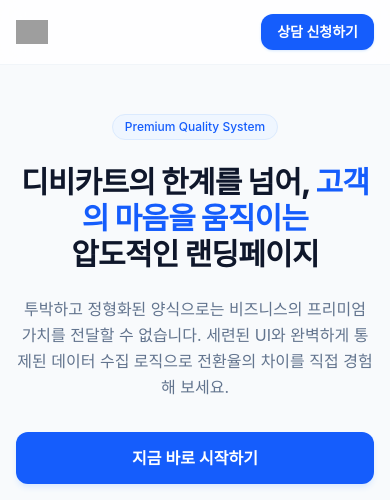
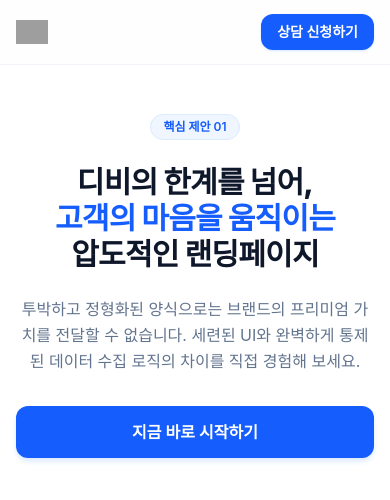
Before and after one commit to DanielJH1135/DB_Landing, a Flask app: page / in a window 390 px wide. Shown: the top 500 px of the page. Run offline with Flask 3, Linux system fonts and the light colour scheme; some web fonts are replaced; grey boxes are pictures that could not be loaded.

Commit message:
Update index.html
이미지 로고 삽입수정커밋

```diff
--- a/templates/index.html
+++ b/templates/index.html
@@ -15,7 +15,7 @@
     <header class="sticky top-0 z-50 backdrop-blur-md bg-white/80 border-b border-slate-100">
         <div class="max-w-5xl mx-auto px-4 h-16 flex items-center justify-between">
             <div class="flex items-center gap-2">
-                <img src="/static/images/logo.png" alt="로고" class="h-6 w-auto object-contain" onerror="this.style.display='none'; this.nextElementSibling.style.display='block';">
+                <img src="https://i.ibb.co/jvRbcRKL/logo.png" alt="로고" class="h-6 w-auto object-contain" onerror="this.style.display='none'; this.nextElementSibling.style.display='block';">
                 <span class="font-bold text-lg tracking-tight text-slate-900 hidden">BRAND LOGO</span>
             </div>
             <a href="#apply-form" class="inline-flex items-center justify-center px-4 py-2 text-sm font-semibold text-white bg-blue-600 hover:bg-blue-700 transition-colors rounded-xl shadow-sm shadow-blue-100">
@@ -24,107 +24,94 @@
         </div>
     </header>
 
-    <section class="relative overflow-hidden pt-12 pb-20 md:pt-20 md:pb-28 border-b border-slate-100">
+    <section class="relative overflow-hidden pt-12 pb-16 md:pt-20 md:pb-24 border-b border-slate-100 bg-white">
         <div class="max-w-5xl mx-auto px-4 grid grid-cols-1 md:grid-cols-12 gap-12 items-center">
-            <div class="md:col-span-7 space-y-6 text-center md:text-left">
-                <span class="inline-flex items-center px-3 py-1 rounded-full text-xs font-medium bg-blue-50 text-blue-600 border border-blue-100">
-                    Premium Quality System
+            <div class="md:col-span-6 space-y-6 text-center md:text-left">
+                <span class="inline-flex items-center px-3 py-1 rounded-full text-xs font-semibold bg-blue-50 text-blue-600 border border-blue-100">
+                    핵심 제안 01
                 </span>
                 <h1 class="text-3xl sm:text-4xl md:text-5xl font-extrabold text-slate-900 tracking-tight leading-[1.2]">
-                    디비카트의 한계를 넘어,<br class="hidden sm:inline">
+                    디비의 한계를 넘어,<br>
                     <span class="text-blue-600">고객의 마음을 움직이는</span><br>
                     압도적인 랜딩페이지
                 </h1>
-                <p class="text-base sm:text-lg text-slate-500 font-normal leading-relaxed max-w-xl mx-auto md:mx-0">
-                    투박하고 정형화된 양식으로는 비즈니스의 프리미엄 가치를 전달할 수 없습니다. 세련된 UI와 완벽하게 통제된 데이터 수집 로직으로 전환율의 차이를 직접 경험해 보세요.
+                <p class="text-base sm:text-lg text-slate-500 font-normal leading-relaxed">
+                    투박하고 정형화된 양식으로는 브랜드의 프리미엄 가치를 전달할 수 없습니다. 세련된 UI와 완벽하게 통제된 데이터 수집 로직의 차이를 직접 경험해 보세요.
                 </p>
                 <div class="pt-2 flex flex-col sm:flex-row items-center justify-center md:justify-start gap-4">
-                    <a href="#apply-form" class="w-full sm:w-auto inline-flex items-center justify-center px-6 py-3.5 text-base font-semibold text-white bg-blue-600 hover:bg-blue-700 transition-all rounded-xl shadow-md shadow-blue-100 hover:translate-y-[-1px]">
+                    <a href="#apply-form" class="w-full sm:w-auto inline-flex items-center justify-center px-6 py-3.5 text-base font-semibold text-white bg-blue-600 hover:bg-blue-700 transition-all rounded-xl shadow-md shadow-blue-100">
                         지금 바로 시작하기
-                    </a>
-                    <a href="#features" class="w-full sm:w-auto inline-flex items-center justify-center px-6 py-3.5 text-base font-semibold text-slate-600 bg-white hover:bg-slate-50 transition-colors rounded-xl border border-slate-200">
-                        더 알아보기
                     </a>
                 </div>
             </div>
 
-            <div class="md:col-span-5 relative">
-                <div class="aspect-square w-full rounded-2xl bg-slate-100 border border-slate-200/60 shadow-xl shadow-slate-100 overflow-hidden flex items-center justify-center group">
-                    <img src="/static/images/hero-main.png" alt="메인 이미지" class="w-full h-full object-cover" onerror="this.style.display='none'; this.nextElementSibling.style.display='flex';">
-                    <div class="flex flex-col items-center justify-center p-6 text-center text-slate-400 space-y-2 select-none pointer-events-none">
-                        <svg class="w-12 h-12 stroke-current" fill="none" viewBox="0 0 24 24"><path stroke-linecap="round" stroke-linejoin="round" stroke-width="1.5" d="M4 16l4.586-4.586a2 2 0 012.828 0L16 16m-2-2l1.586-1.586a2 2 0 012.828 0L20 14m-6-6h.01M6 20h12a2 2 0 002-2V6a2 2 0 00-2 2v12a2 2 0 002 2z"/></svg>
-                        <span class="text-xs font-medium">메인 이미지 영역</span>
+            <div class="md:col-span-6">
+                <div class="w-full rounded-2xl bg-slate-50 border border-slate-200/60 shadow-xl overflow-hidden flex items-center justify-center">
+                    <img src="https://i.ibb.co/WN5ZNPnF/1.png" alt="제안 1 메인 이미지" class="w-full h-auto object-cover" onerror="this.style.display='none'; this.nextElementSibling.style.display='flex';">
+                    <div class="flex flex-col items-center justify-center p-20 text-center text-slate-400 space-y-2">
+                        <svg class="w-12 h-12 stroke-current" fill="none" viewBox="0 0 24 24"><path stroke-linecap="round" stroke-linejoin="round" stroke-width="1.5" d="M4 16l4.586-4.586a2 2 0 012.828 0L16 16m-2-2l1.586-1.586a2 2 0 012.828 0L20 14m-6-6h.01M6 20h12a2 2 0 002-2V6a2 2 0 002-2H6a2 2 0 00-2 2v12a2 2 0 002 2z"/></svg>
+                        <span class="text-sm font-medium">제안 1 이미지 영역</span>
                     </div>
                 </div>
             </div>
         </div>
     </section>
 
-    <section class="py-12 bg-white border-b border-slate-100">
-        <div class="max-w-5xl mx-auto px-4">
-            <div class="grid grid-cols-2 md:grid-cols-4 gap-8 text-center">
-                <div class="space-y-1">
-                    <div class="text-2xl sm:text-3xl font-bold text-slate-900 tracking-tight">99.9%</div>
-                    <div class="text-xs sm:text-sm font-medium text-slate-400">서버 안정성 보장</div>
-                </div>
-                <div class="space-y-1">
-                    <div class="text-2xl sm:text-3xl font-bold text-blue-600 tracking-tight">1,000+</div>
-                    <div class="text-xs sm:text-sm font-medium text-slate-400">성공적인 DB 수집</div>
-                </div>
-                <div class="space-y-1">
-                    <div class="text-2xl sm:text-3xl font-bold text-slate-900 tracking-tight">24/7</div>
-                    <div class="text-xs sm:text-sm font-medium text-slate-400">실시간 데이터 연동</div>
-                </div>
-                <div class="space-y-1">
-                    <div class="text-2xl sm:text-3xl font-bold text-slate-900 tracking-tight">0원</div>
-                    <div class="text-xs sm:text-sm font-medium text-slate-400">매월 고정 구독료</div>
+    <section class="py-16 md:py-24 border-b border-slate-100 bg-slate-50">
+        <div class="max-w-5xl mx-auto px-4 grid grid-cols-1 md:grid-cols-12 gap-12 items-center">
+            <div class="md:col-span-6 md:order-last space-y-6 text-center md:text-left">
+                <span class="inline-flex items-center px-3 py-1 rounded-full text-xs font-semibold bg-emerald-50 text-emerald-600 border border-emerald-100">
+                    추가 제안 01-2
+                </span>
+                <h2 class="text-3xl font-bold text-slate-900 tracking-tight leading-[1.2]">
+                    매달 나가는 고정 구독료 <span class="text-emerald-600">0원</span>,<br>
+                    영구적으로 소유하는 시스템
+                </h2>
+                <p class="text-base text-slate-500 font-normal leading-relaxed">
+                    플랫폼에 종속되어 매달 비용을 지불할 필요가 없습니다. 본인 명의의 구글 클라우드와 Vercel을 연동하여 안전하고 독립적인 마케팅 자산을 구축하세요.
+                </p>
+            </div>
+
+            <div class="md:col-span-6">
+                <div class="w-full rounded-2xl bg-white border border-slate-200/60 shadow-xl overflow-hidden flex items-center justify-center">
+                    <img src="https://i.ibb.co/678KJG6s/1-2.png" alt="제안 1-2 이미지" class="w-full h-auto object-cover" onerror="this.style.display='none'; this.nextElementSibling.style.display='flex';">
+                    <div class="flex flex-col items-center justify-center p-20 text-center text-slate-400 space-y-2">
+                        <svg class="w-12 h-12 stroke-current" fill="none" viewBox="0 0 24 24"><path stroke-linecap="round" stroke-linejoin="round" stroke-width="1.5" d="M4 16l4.586-4.586a2 2 0 012.828 0L16 16m-2-2l1.586-1.586a2 2 0 012.828 0L20 14m-6-6h.01M6 20h12a2 2 0 002-2V6a2 2 0 002-2H6a2 2 0 00-2 2v12a2 2 0 002 2z"/></svg>
+                        <span class="text-sm font-medium">제안 1-2 이미지 영역</span>
+                    </div>
                 </div>
             </div>
         </div>
     </section>
 
-    <section id="features" class="py-20 md:py-28 bg-slate-50">
-        <div class="max-w-5xl mx-auto px-4">
-            <div class="max-w-2xl mx-auto text-center space-y-4 mb-16">
-                <h2 class="text-2xl sm:text-3xl font-bold tracking-tight text-slate-900">비교할 수 없는 차별화된 가치</h2>
-                <p class="text-sm sm:text-base text-slate-500">단순한 폼 입력을 넘어, 비즈니스의 격을 높이는 핵심 기능들을 확인해 보세요.</p>
+    <section class="py-16 md:py-24 border-b border-slate-100 bg-white">
+        <div class="max-w-5xl mx-auto px-4 grid grid-cols-1 md:grid-cols-12 gap-12 items-center">
+            <div class="md:col-span-6 space-y-6 text-center md:text-left">
+                <span class="inline-flex items-center px-3 py-1 rounded-full text-xs font-semibold bg-purple-50 text-purple-600 border border-purple-100">
+                    특별 제안 02
+                </span>
+                <h2 class="text-3xl font-bold text-slate-900 tracking-tight leading-[1.2]">
+                    구글 스프레드시트로<br>
+                    <span class="text-purple-600">실시간 DB 자동 연동</span>
+                </h2>
+                <p class="text-base text-slate-500 font-normal leading-relaxed">
+                    고객이 상담 신청을 완료하는 즉시 익숙한 구글 스프레드시트에 한 줄씩 데이터가 쌓입니다. 언제 어디서나 스마트폰으로 간편하게 유입 목록을 확인하고 관리하세요.
+                </p>
             </div>
 
-            <div class="grid grid-cols-1 md:grid-cols-3 gap-8">
-                <div class="bg-white p-8 rounded-2xl border border-slate-200/60 shadow-sm space-y-4">
-                    <div class="w-10 h-10 rounded-xl bg-blue-50 text-blue-600 flex items-center justify-center">
-                        <svg class="w-5 h-5" fill="none" stroke="currentColor" viewBox="0 0 24 24"><path stroke-linecap="round" stroke-linejoin="round" stroke-width="2" d="M12 18h.01M8 21h8a2 2 0 002-2V5a2 2 0 00-2-2H8a2 2 0 00-2 2v14a2 2 0 002 2z"/></svg>
+            <div class="md:col-span-6">
+                <div class="w-full rounded-2xl bg-slate-50 border border-slate-200/60 shadow-xl overflow-hidden flex items-center justify-center">
+                    <img src="https://i.ibb.co/NgNH7j2X/2.png" alt="제안 2 이미지" class="w-full h-auto object-cover" onerror="this.style.display='none'; this.nextElementSibling.style.display='flex';">
+                    <div class="flex flex-col items-center justify-center p-20 text-center text-slate-400 space-y-2">
+                        <svg class="w-12 h-12 stroke-current" fill="none" viewBox="0 0 24 24"><path stroke-linecap="round" stroke-linejoin="round" stroke-width="1.5" d="M4 16l4.586-4.586a2 2 0 012.828 0L16 16m-2-2l1.586-1.586a2 2 0 012.828 0L20 14m-6-6h.01M6 20h12a2 2 0 002-2V6a2 2 0 002-2H6a2 2 0 00-2 2v12a2 2 0 002 2z"/></svg>
+                        <span class="text-sm font-medium">제안 2 이미지 영역</span>
                     </div>
-                    <h3 class="text-lg font-bold text-slate-900">완벽한 모바일 최적화</h3>
-                    <p class="text-sm text-slate-500 leading-relaxed">
-                        대부분의 모바일 광고 유입 고객을 놓치지 않도록, 모든 스마트폰 환경에서 깨짐 없이 완벽하게 구동됩니다.
-                    </p>
-                </div>
-
-                <div class="bg-white p-8 rounded-2xl border border-slate-200/60 shadow-sm space-y-4">
-                    <div class="w-10 h-10 rounded-xl bg-blue-50 text-blue-600 flex items-center justify-center">
-                        <svg class="w-5 h-5" fill="none" stroke="currentColor" viewBox="0 0 24 24"><path stroke-linecap="round" stroke-linejoin="round" stroke-width="2" d="M9 12l2 2 4-4m5.618-4.016A11.955 11.955 0 0112 2.944a11.955 11.955 0 01-8.618 3.04A12.02 12.02 0 003 9c0 5.591 3.824 10.29 9 11.622 5.176-1.332 9-6.03 9-11.622 0-1.042-.133-2.052-.382-3.016z"/></svg>
-                    </div>
-                    <h3 class="text-lg font-bold text-slate-900">안전한 데이터 소유권</h3>
-                    <p class="text-sm text-slate-500 leading-relaxed">
-                        타사 플랫폼에 데이터가 귀속되지 않고, 신뢰할 수 있는 구글 클라우드 환경에 실시간으로 안전하게 저장됩니다.
-                    </p>
-                </div>
-
-                <div class="bg-white p-8 rounded-2xl border border-slate-200/60 shadow-sm space-y-4">
-                    <div class="w-10 h-10 rounded-xl bg-blue-50 text-blue-600 flex items-center justify-center">
-                        <svg class="w-5 h-5" fill="none" stroke="currentColor" viewBox="0 0 24 24"><path stroke-linecap="round" stroke-linejoin="round" stroke-width="2" d="M13 10V3L4 14h7v7l9-11h-7z"/></svg>
-                    </div>
-                    <h3 class="text-lg font-bold text-slate-900">자유로운 맞춤형 확장</h3>
-                    <p class="text-sm text-slate-500 leading-relaxed">
-                        실시간 계산기, 시뮬레이터 프로그램 등 비즈니스에 필요한 강력한 파이썬 로직을 제한 없이 추가할 수 있습니다.
-                    </p>
                 </div>
             </div>
         </div>
     </section>
 
-    <section id="apply-form" class="py-20 md:py-28 bg-white border-t border-b border-slate-100">
+    <section id="apply-form" class="py-20 md:py-28 bg-slate-50 border-b border-slate-100">
         <div class="max-w-xl mx-auto px-4">
             <div class="text-center space-y-3 mb-10">
                 <h2 class="text-2xl sm:text-3xl font-bold tracking-tight text-slate-900">실시간 무료 상담 신청</h2>
@@ -141,7 +128,7 @@
                 {% endif %}
             {% endwith %}
 
-            <form action="/submit" method="POST" class="space-y-5 bg-slate-50/60 p-6 sm:p-8 rounded-2xl border border-slate-200/50">
+            <form action="/submit" method="POST" class="space-y-5 bg-white p-6 sm:p-8 rounded-2xl border border-slate-200/60 shadow-sm">
                 <div>
                     <label for="name" class="block text-xs font-semibold text-slate-500 uppercase tracking-wider mb-2">고객명 / 업체명</label>
                     <input type="text" id="name" name="name" required placeholder="홍길동"
@@ -161,7 +148,7 @@
                 </div>
 
                 <div class="flex items-start gap-3 pt-2">
-                    <input type="checkbox" id="agree" name="agree" required class="mt-1 w-4 h-4 text-blue-600 border-slate-300 rounded focus:ring-blue-500 bg-white">
+                    <input type="checkbox" id="agree" name="agree" required class="mt-1 w-4 h-4 text-blue-600 border-slate-300 rounded focus:ring-blue-500">
                     <label for="agree" class="text-xs text-slate-400 leading-normal select-none">
                         개인정보 수집 및 이용에 동의합니다. 수집된 정보는 상담 목적 외에 절대 사용되지 않습니다. (필수)
                     </label>
@@ -174,13 +161,13 @@
         </div>
     </section>
 
-    <footer class="bg-slate-900 text-slate-500 text-xs sm:text-sm py-12 border-t border-slate-800">
-        <div class="max-w-5xl mx-auto px-4 space-y-6 md:space-y-0 md:flex md:items-center md:justify-between text-center md:text-left">
-            <div class="space-y-2">
-                <p class="font-semibold text-slate-400">Premium Solution Inc.</p>
-                <p class="text-slate-500 leading-relaxed max-w-md">상호명: 주식회사 프리미엄솔루션 | 대표자: 이정현<br>이메일: support@premium.com</p>
+    <footer class="bg-slate-900 text-slate-500 text-xs sm:text-sm py-12">
+        <div class="max-w-5xl mx-auto px-4 text-center md:text-left space-y-4 md:space-y-0 md:flex md:items-center md:justify-between">
+            <div>
+                <p class="font-semibold text-slate-400 mb-1">Premium Solution Inc.</p>
+                <p class="text-slate-500 text-xs">상호명: 주식회사 프리미엄솔루션노네 | 이메일: support@premium.com</p>
             </div>
-            <p class="text-slate-600">&copy; 2026 Premium Solution. All rights reserved.</p>
+            <p class="text-slate-600 text-xs">&copy; 2026 Premium Solution. All rights reserved.</p>
         </div>
     </footer>
 
```
